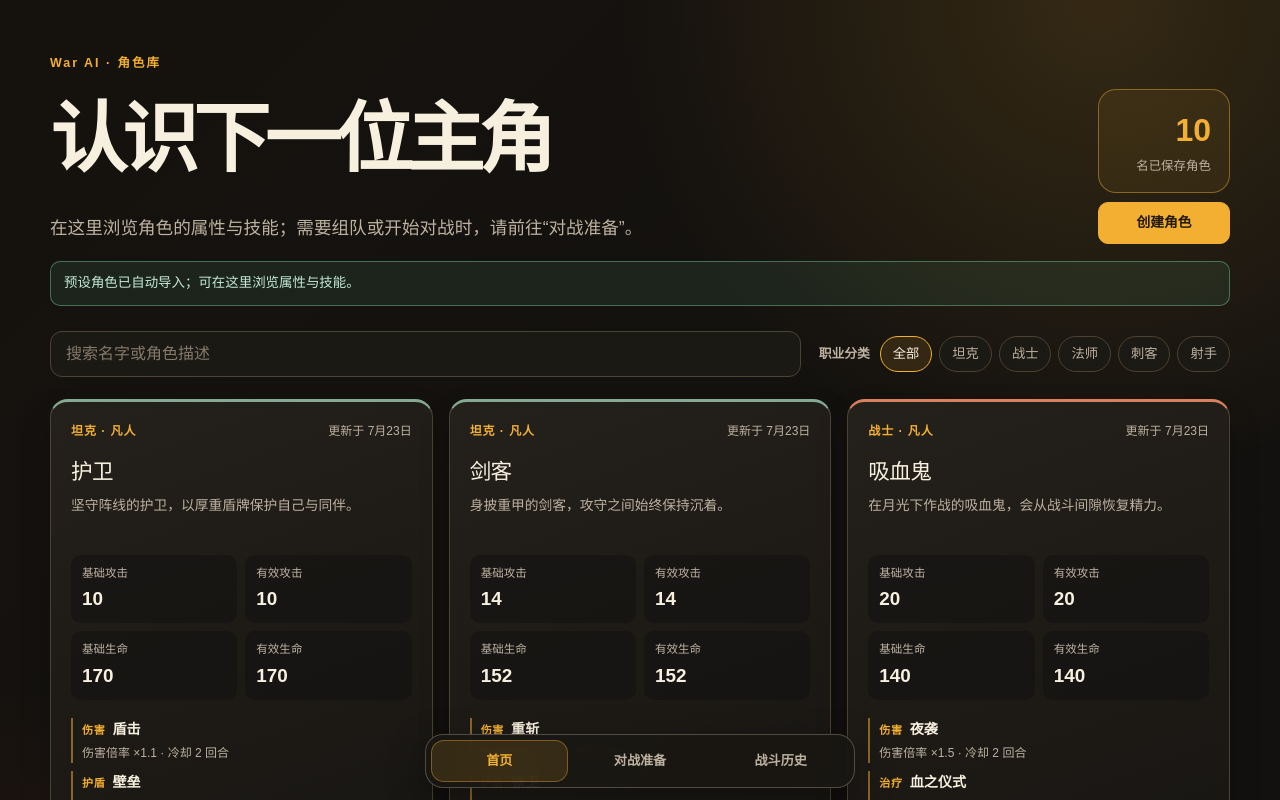
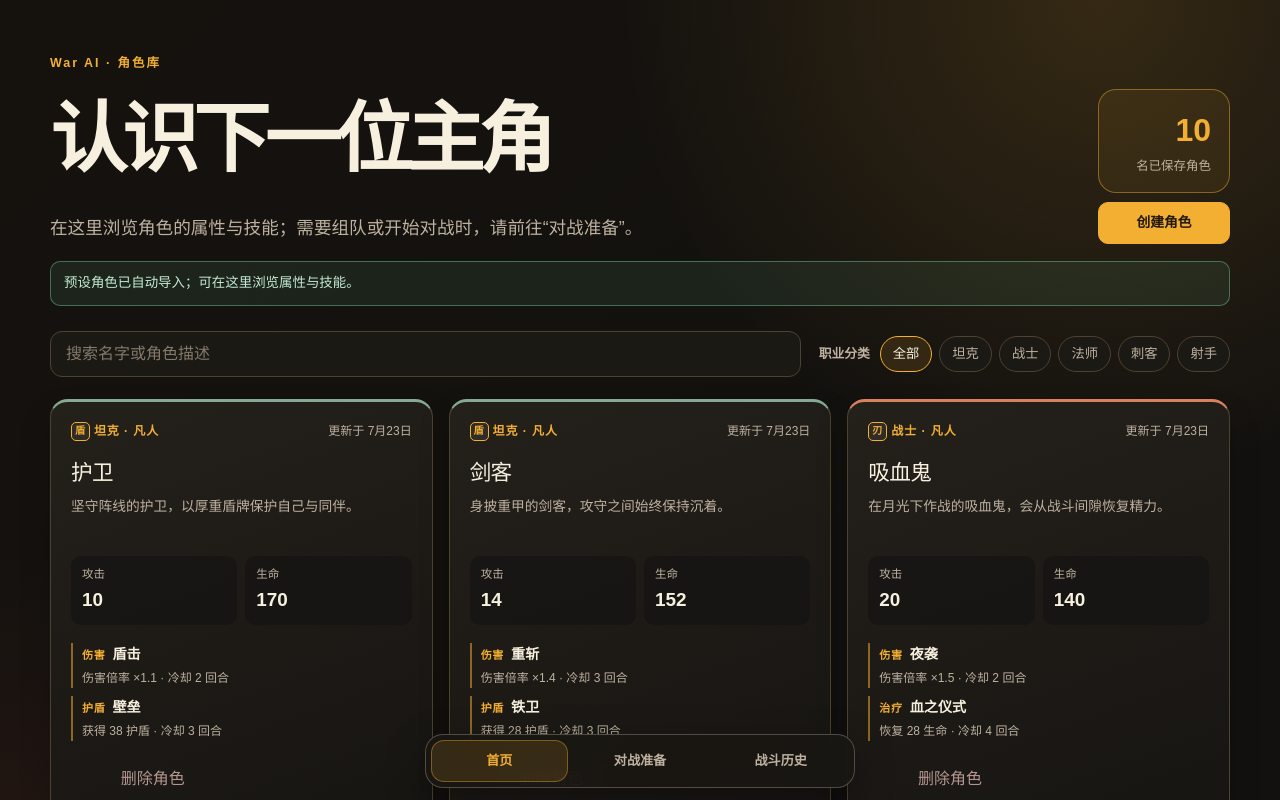
Before and after one commit to xcymm3/wtfWar, a Next.js app: page / in a window 1280 px wide. Shown: the top 800 px of the page. Built offline with nearby package versions, Linux system fonts and the light colour scheme.

Commit message:
feat: let AI choose character professions

```diff
--- a/app/api/characters/generate/route.ts
+++ b/app/api/characters/generate/route.ts
@@ -25,7 +25,6 @@ function getModelConfiguration(): ModelConfiguration | null {
 
 async function generateWithModel(
   prompt: string,
-  preferredProfession: string | undefined,
   configuration: ModelConfiguration,
 ) {
   const response = await fetch(`${configuration.baseUrl}/chat/completions`, {
@@ -42,7 +41,7 @@ async function generateWithModel(
         { role: "system", content: getCharacterGenerationSystemPrompt() },
         {
           role: "user",
-          content: `角色设想：${prompt}${preferredProfession ? `\n偏好职业：${preferredProfession}` : ""}`,
+          content: `角色设想：${prompt}`,
         },
       ],
     }),
@@ -90,7 +89,6 @@ export async function POST(request: Request) {
     const character = configuration
       ? await generateWithModel(
         parsedRequest.data.prompt,
-        parsedRequest.data.preferredProfession,
         configuration,
       )
       : generateLocalCharacter(parsedRequest.data);
--- a/app/globals.css
+++ b/app/globals.css
@@ -423,6 +423,37 @@ body {
   letter-spacing: 0.08em;
 }
 
+.profession-icon {
+  display: inline-grid;
+  width: 1.55rem;
+  height: 1.55rem;
+  flex: 0 0 auto;
+  place-items: center;
+  margin-right: 5px;
+  border: 1px solid currentColor;
+  border-radius: 7px;
+  background: rgba(255, 255, 255, 0.06);
+  font-size: 0.78rem;
+  font-weight: 900;
+  letter-spacing: 0;
+  line-height: 1;
+  vertical-align: middle;
+}
+
+.profession-icon.is-compact {
+  width: 1.18rem;
+  height: 1.18rem;
+  margin-right: 4px;
+  border-radius: 5px;
+  font-size: 0.64rem;
+}
+
+.profession-icon-tank { color: #8fc7a3; }
+.profession-icon-warrior { color: #ef9775; }
+.profession-icon-mage { color: #b5a9ff; }
+.profession-icon-assassin { color: #ef8297; }
+.profession-icon-ranger { color: #ead07c; }
+
 .character-card-topline time {
   font-variant-numeric: tabular-nums;
 }
@@ -952,6 +983,11 @@ body {
   margin-top: 5px;
   color: #c8c0b5;
   font-variant-numeric: tabular-nums;
+}
+
+.generated-profession > span {
+  display: flex;
+  align-items: center;
 }
 
 .generated-skill-grid {
--- a/features/battle-observer/BattleObserver.tsx
+++ b/features/battle-observer/BattleObserver.tsx
@@ -259,7 +259,7 @@ function FighterPanel({
         </div>
       </div>
       <div className="observer-status-row">
-        <span>攻击 {effectiveStats.attack}（基础 {character.attack}）</span>
+        <span>攻击 {effectiveStats.attack}</span>
         <span>护盾 {visualState.shield}</span>
         {visualState.isStunned ? <span className="stunned-status">眩晕</span> : null}
       </div>
--- a/features/battle-preparation/BattlePreparation.tsx
+++ b/features/battle-preparation/BattlePreparation.tsx
@@ -6,6 +6,7 @@ import { useEffect, useMemo, useState } from "react";
 
 import { getEffectiveCombatStats } from "@/lib/battle/realm";
 import { useGameStore } from "@/lib/store/gameStore";
+import { ProfessionIcon } from "@/features/profession/ProfessionIcon";
 import type { BattleSide } from "@/types/battle";
 import {
   PROFESSIONS,
@@ -59,7 +60,7 @@ function TeamLineup({
                 </span>
                 <div className="team-member-summary">
                   <strong>{character.name}</strong>
-                  <span>{PROFESSION_LABELS[character.profession]} · {REALM_LABELS[realm]}</span>
+                  <span><ProfessionIcon profession={character.profession} compact />{PROFESSION_LABELS[character.profession]} · {REALM_LABELS[realm]}</span>
                   <small>攻 {effectiveStats.attack} · 命 {effectiveStats.maxHealth}</small>
                 </div>
                 <div className="team-member-actions">
@@ -295,7 +296,7 @@ export function BattlePreparation() {
                   <article key={character.id} className="team-roster-card">
                     <div>
                       <strong>{character.name}</strong>
-                      <span>{PROFESSION_LABELS[character.profession]} · {REALM_LABELS[realm]}</span>
+                      <span><ProfessionIcon profession={character.profession} compact />{PROFESSION_LABELS[character.profession]} · {REALM_LABELS[realm]}</span>
                     </div>
                     <div>
                       <button
--- a/features/character-creator/CharacterCreator.tsx
+++ b/features/character-creator/CharacterCreator.tsx
@@ -8,8 +8,8 @@ import { useEffect, useState, type FormEvent } from "react";
 import { getEffectiveCombatStats } from "@/lib/battle/realm";
 import { characterSchema } from "@/lib/schemas/character";
 import { useGameStore } from "@/lib/store/gameStore";
+import { ProfessionIcon } from "@/features/profession/ProfessionIcon";
 import {
-  PROFESSIONS,
   PROFESSION_LABELS,
   REALMS,
   REALM_LABELS,
@@ -69,7 +69,7 @@ export function CharacterCreator() {
   const hasHydrated = useGameStore((state) => state.hasHydrated);
   const hydrate = useGameStore((state) => state.hydrate);
   const addCharacter = useGameStore((state) => state.addCharacter);
-  const [profession, setProfession] = useState<Profession>("warrior");
+  const [profession, setProfession] = useState<Profession | null>(null);
   const [realm, setRealm] = useState<Realm>("mortal");
   const [name, setName] = useState("");
   const [originalPrompt, setOriginalPrompt] = useState("");
@@ -92,12 +92,8 @@ export function CharacterCreator() {
     setAttack(null);
     setMaxHealth(null);
     setGeneratedSkills(null);
+    setProfession(null);
     setGenerationNotice(null);
-  }
-
-  function changeProfession(nextProfession: Profession): void {
-    setProfession(nextProfession);
-    clearGeneratedProfile();
   }
 
   function changeDescription(nextDescription: string): void {
@@ -121,7 +117,6 @@ export function CharacterCreator() {
         headers: { "Content-Type": "application/json" },
         body: JSON.stringify({
           prompt: originalPrompt.trim(),
-          preferredProfession: profession,
         }),
       });
       const payload = await response.json() as {
@@ -137,13 +132,14 @@ export function CharacterCreator() {
       }
 
       const generated = characterSchema.parse(payload.character) as Character;
+      setProfession(generated.profession);
       setAttack(generated.attack);
       setMaxHealth(generated.maxHealth);
       setGeneratedSkills(generated.skills);
       setGenerationNotice(
         payload.source === "model"
-          ? "AI 已根据角色描述生成基础属性和技能。"
-          : "已按角色描述与战斗规则生成基础属性和技能。",
+          ? "AI 已根据角色描述判定职业，并生成属性和技能。"
+          : "已按角色描述与战斗规则判定职业，并生成属性和技能。",
       );
     } catch (caughtError) {
       setError(
@@ -158,7 +154,7 @@ export function CharacterCreator() {
     event.preventDefault();
     setError(null);
 
-    if (!generatedSkills || attack === null || maxHealth === null) {
+    if (!generatedSkills || !profession || attack === null || maxHealth === null) {
       setError("请先根据角色描述生成属性和技能，再保存角色卡。");
       return;
     }
@@ -212,7 +208,7 @@ export function CharacterCreator() {
           <div>
             <p className="library-kicker">War AI · 手动创角</p>
             <h1>给出设定，其余交给 AI。</h1>
-            <p>选择职业与战力阶位，再写下名称和描述；AI 会生成符合战斗规则的属性与技能。</p>
+            <p>选择战力阶位，再写下名称和描述；AI 会判定职业，并生成符合战斗规则的属性与技能。</p>
           </div>
           <Link href="/" className="back-link">返回角色库</Link>
         </header>
@@ -223,25 +219,8 @@ export function CharacterCreator() {
               <span>01</span>
               <div>
                 <h2>角色设定</h2>
-                <p>以下四项由你决定。</p>
+                <p>以下三项由你决定。</p>
               </div>
-            </div>
-
-            <div className="realm-heading">
-              <span>职业</span>
-              <small>职业会约束 AI 生成的基础属性范围。</small>
-            </div>
-            <div className="profession-picker" aria-label="选择职业">
-              {PROFESSIONS.map((item) => (
-                <button
-                  key={item}
-                  type="button"
-                  className={profession === item ? "is-active" : ""}
-                  onClick={() => changeProfession(item)}
-                >
-                  {PROFESSION_LABELS[item]}
-                </button>
-              ))}
             </div>
 
             <div className="realm-heading">
@@ -297,17 +276,16 @@ export function CharacterCreator() {
               <span>AI</span>
               <div>
                 <h2>自动生成的战斗配置</h2>
-                <p>以下内容为只读结果；修改职业或角色描述后需要重新生成。</p>
+                <p>以下内容为只读结果；修改角色描述后需要重新生成。</p>
               </div>
             </div>
 
-            {generatedSkills && attack !== null && maxHealth !== null && effectiveStats ? (
+            {generatedSkills && profession && attack !== null && maxHealth !== null && effectiveStats ? (
               <>
                 <div className="generated-attribute-grid">
-                  <div><span>基础攻击</span><strong>{attack}</strong></div>
-                  <div><span>基础生命</span><strong>{maxHealth}</strong></div>
-                  <div><span>{REALM_LABELS[realm]}有效攻击</span><strong>{effectiveStats.attack}</strong></div>
-                  <div><span>{REALM_LABELS[realm]}有效生命</span><strong>{effectiveStats.maxHealth}</strong></div>
+                  <div className="generated-profession"><span><ProfessionIcon profession={profession} />职业</span><strong>{PROFESSION_LABELS[profession]}</strong></div>
+                  <div><span>攻击</span><strong>{effectiveStats.attack}</strong></div>
+                  <div><span>生命</span><strong>{effectiveStats.maxHealth}</strong></div>
                 </div>
                 <div className="generated-skill-grid">
                   <GeneratedSkillCard skill={generatedSkills[0]} index={1} />
@@ -322,8 +300,8 @@ export function CharacterCreator() {
           {error ? <p className="form-error" role="alert">{error}</p> : null}
 
           <footer className="creator-actions">
-            <p>保存后可在角色库中设为红方或蓝方。</p>
-            <button type="submit" disabled={!generatedSkills || isGenerating}>保存角色卡</button>
+            <p>保存后可在角色库查看，并加入任意一方阵容。</p>
+            <button type="submit" disabled={!generatedSkills || !profession || isGenerating}>保存角色卡</button>
           </footer>
         </form>
       </div>
--- a/features/character-library/CharacterLibrary.tsx
+++ b/features/character-library/CharacterLibrary.tsx
@@ -5,6 +5,7 @@ import { useEffect, useMemo, useRef, useState } from "react";
 
 import { getEffectiveCombatStats } from "@/lib/battle/realm";
 import { useGameStore } from "@/lib/store/gameStore";
+import { ProfessionIcon } from "@/features/profession/ProfessionIcon";
 import {
   PROFESSIONS,
   PROFESSION_LABELS,
@@ -173,17 +174,15 @@ export function CharacterLibrary() {
               return (
                 <article key={character.id} className={`character-card profession-${character.profession}`}>
                   <div className="character-card-topline">
-                    <span>{PROFESSION_LABELS[character.profession]} · {REALM_LABELS[realm]}</span>
+                    <span><ProfessionIcon profession={character.profession} compact />{PROFESSION_LABELS[character.profession]} · {REALM_LABELS[realm]}</span>
                     <time dateTime={character.updatedAt}>更新于 {formatUpdatedAt(character.updatedAt)}</time>
                   </div>
                   <h2>{character.name}</h2>
                   <p className="character-prompt">{character.originalPrompt}</p>
 
                   <dl className="character-stats">
-                    <div><dt>基础攻击</dt><dd>{character.attack}</dd></div>
-                    <div><dt>有效攻击</dt><dd>{effectiveStats.attack}</dd></div>
-                    <div><dt>基础生命</dt><dd>{character.maxHealth}</dd></div>
-                    <div><dt>有效生命</dt><dd>{effectiveStats.maxHealth}</dd></div>
+                    <div><dt>攻击</dt><dd>{effectiveStats.attack}</dd></div>
+                    <div><dt>生命</dt><dd>{effectiveStats.maxHealth}</dd></div>
                   </dl>
 
                   <div className="skill-list" aria-label={`${character.name} 的技能`}>
--- /dev/null
+++ b/features/profession/ProfessionIcon.tsx
@@ -0,0 +1,20 @@
+import {
+  PROFESSION_ICON_MARKS,
+  PROFESSION_LABELS,
+  type Profession,
+} from "@/types/character";
+
+export function ProfessionIcon({ profession, compact = false }: {
+  profession: Profession;
+  compact?: boolean;
+}) {
+  return (
+    <span
+      className={`profession-icon profession-icon-${profession}${compact ? " is-compact" : ""}`}
+      role="img"
+      aria-label={`${PROFESSION_LABELS[profession]}职业图标`}
+    >
+      {PROFESSION_ICON_MARKS[profession]}
+    </span>
+  );
+}
--- a/lib/characters/promptCharacterGeneration.ts
+++ b/lib/characters/promptCharacterGeneration.ts
@@ -92,7 +92,6 @@ export const generatedCharacterDraftSchema = z.object({
 
 export const characterGenerationRequestSchema = z.object({
   prompt: z.string().trim().min(8).max(500),
-  preferredProfession: z.enum(PROFESSIONS).optional(),
 });
 
 export type GeneratedCharacterDraft = z.infer<typeof generatedCharacterDraftSchema>;
@@ -315,8 +314,7 @@ export function generateLocalCharacter(
   request: CharacterGenerationRequest,
 ): Character {
   const parsedRequest = characterGenerationRequestSchema.parse(request);
-  const profession = parsedRequest.preferredProfession
-    ?? inferProfession(parsedRequest.prompt, parsedRequest.prompt);
+  const profession = inferProfession(parsedRequest.prompt, parsedRequest.prompt);
   const random = createSeededRandom(`${profession}\u0000${parsedRequest.prompt}`);
   const ranges = PROFESSION_STAT_RANGES[profession];
   const draft: GeneratedCharacterDraft = {
--- a/types/character.ts
+++ b/types/character.ts
@@ -14,6 +14,14 @@ export const PROFESSION_LABELS: Record<Profession, string> = {
   mage: "法师",
   assassin: "刺客",
   ranger: "射手",
+};
+
+export const PROFESSION_ICON_MARKS: Record<Profession, string> = {
+  tank: "盾",
+  warrior: "刃",
+  mage: "星",
+  assassin: "影",
+  ranger: "弓",
 };
 
 export const REALMS = [
```
Also changed, not shown: 2 other files (tests, documents, lock files or other folders).
